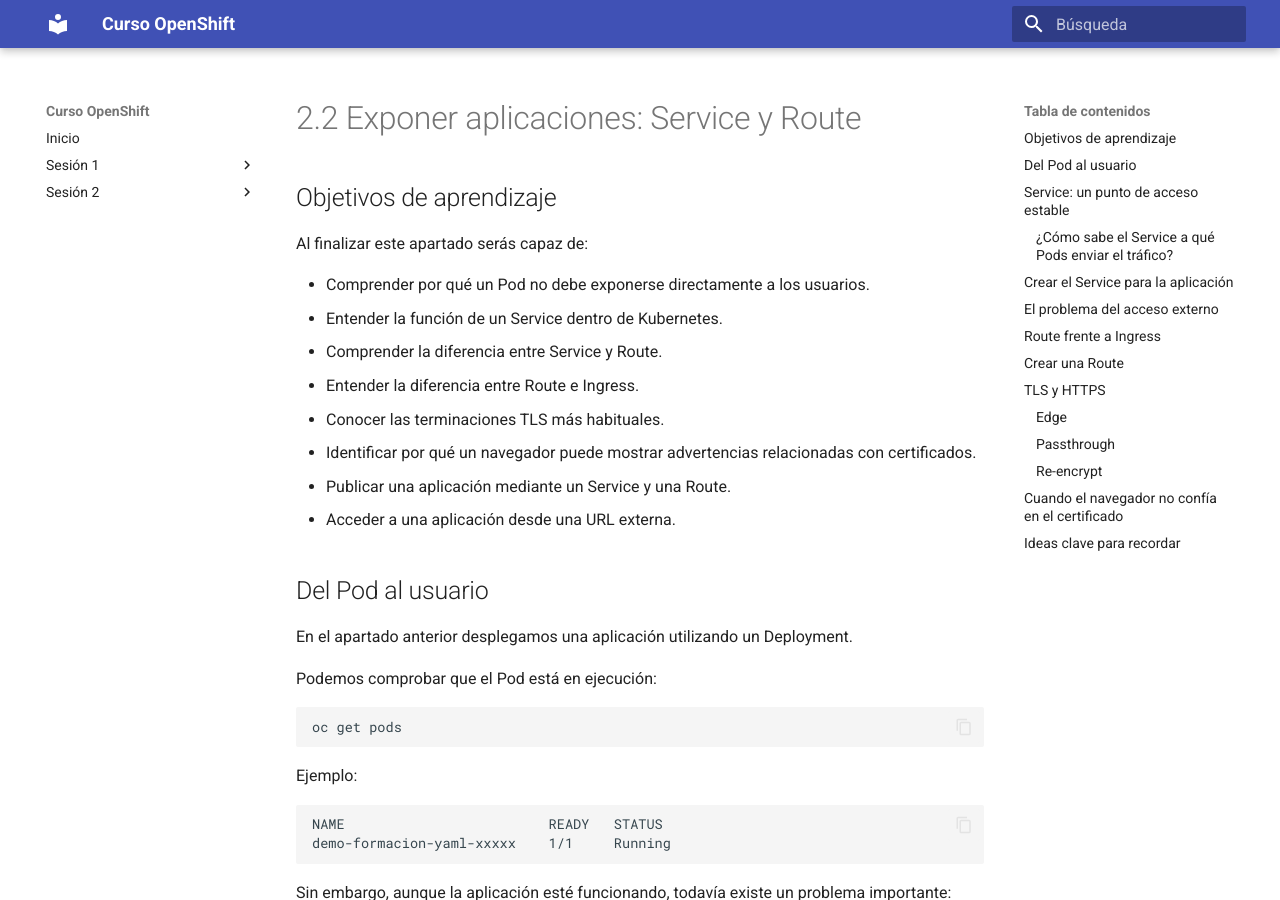
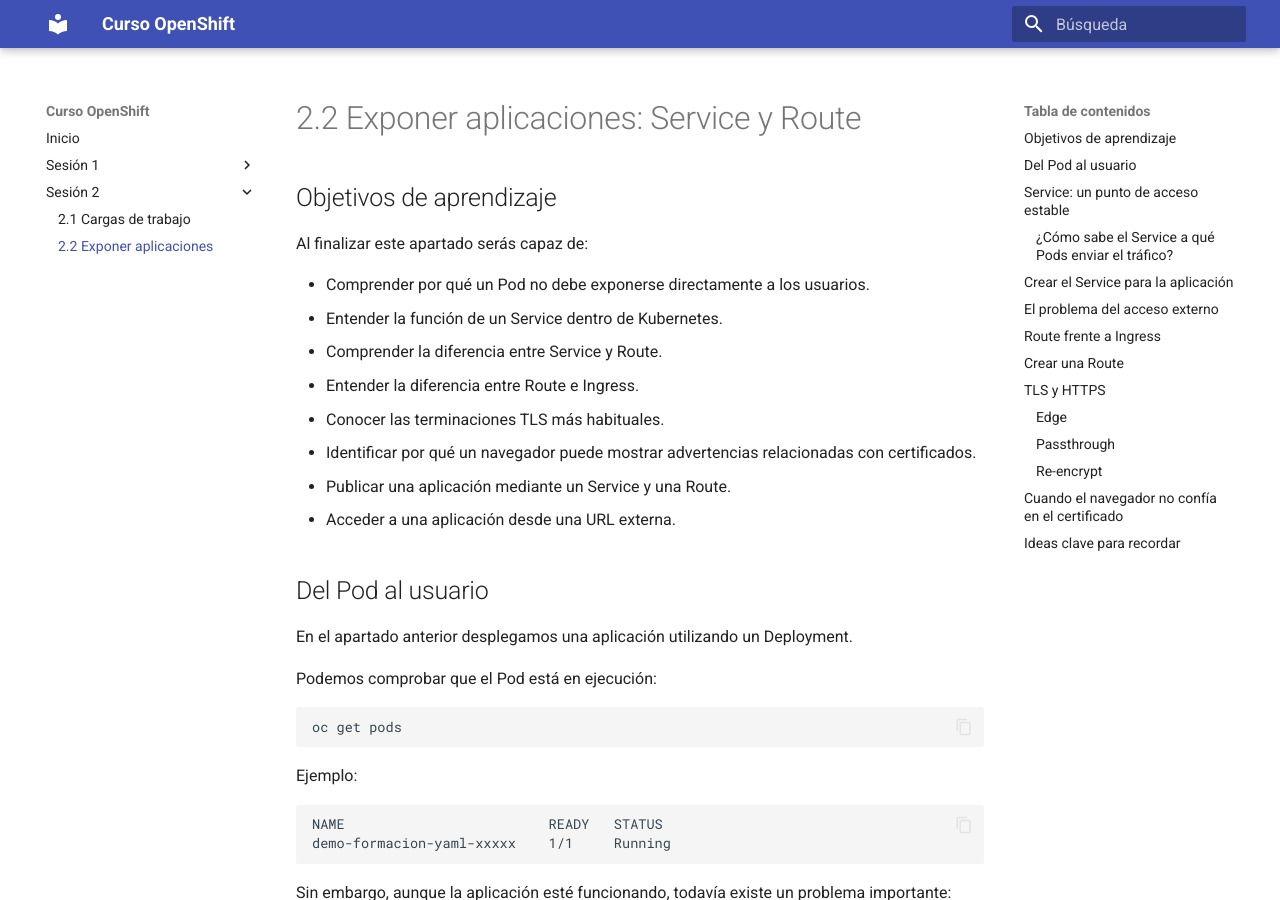
Before and after one commit to ieftraining/curso-openshift, an MkDocs documentation site: the page built from docs/sesion2/2.2 Exponer aplicaciones.md, in a window 1280 px wide and 900 px high. Built offline with MkDocs 1.6.1 and Material for MkDocs 9.7.7, drawn with Linux system fonts in a browser that asks for light colours.

Commit message:
Update mkdocs.yml

```diff
--- a/mkdocs.yml
+++ b/mkdocs.yml
@@ -24,7 +24,7 @@
 
   - Sesión 2:
       - 2.1 Cargas de trabajo: sesion2/2.1 Cargas de trabajo.md
-      - 2.2 Salud y recursos: sesion2/2.2 Salud y recursos.md
+      - 2.2 Exponer aplicaciones: sesion2/2.2 Exponer aplicaciones.md
 
 
 markdown_extensions:
```
